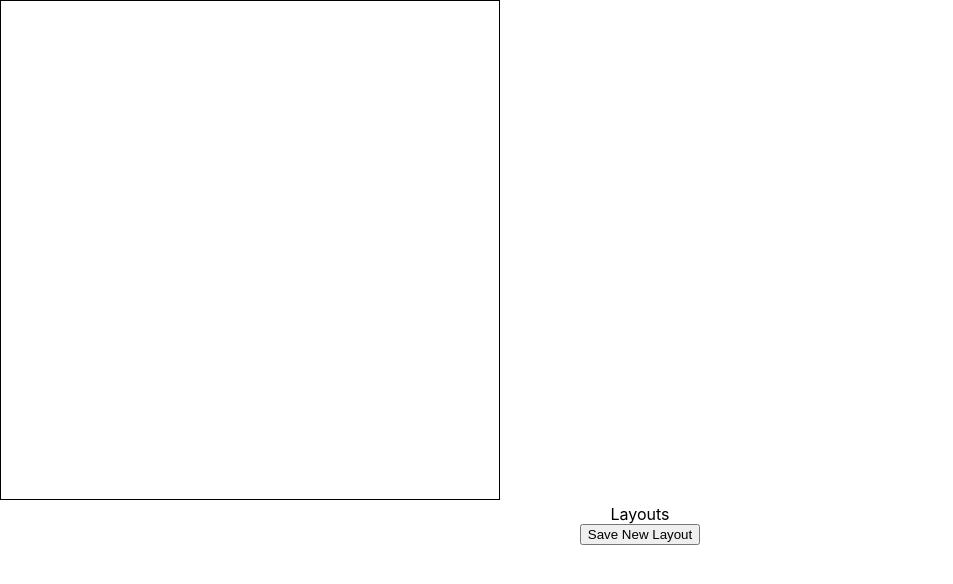
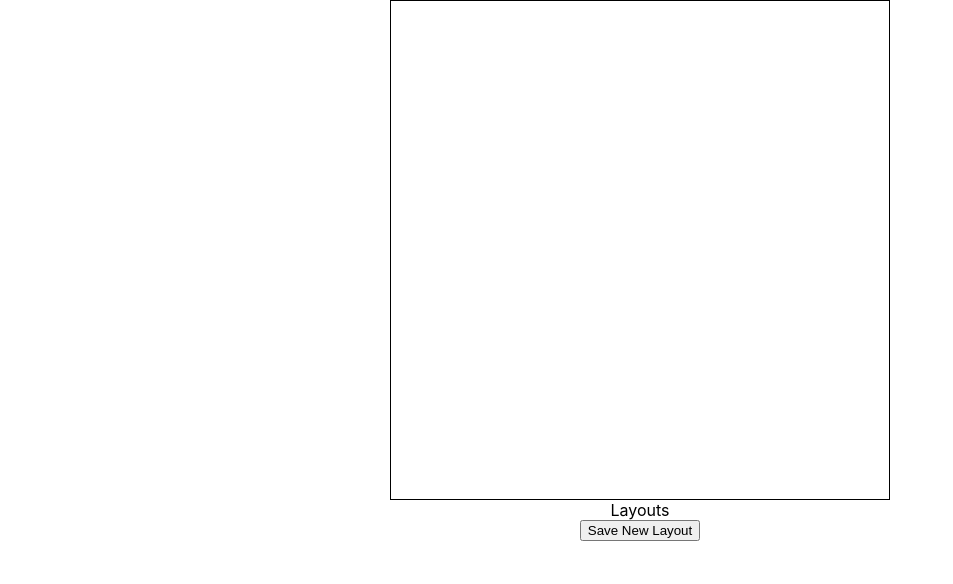
Before and after one commit to hermano360/kahani, a React (Create React App) app: page / in a window 1280 px wide. Shown: the top 584 px of the page, without its empty margins (0-953 px from the left). Built offline with nearby package versions, Linux system fonts and the light colour scheme.

Commit message:
center components

```diff
--- a/src/App.tsx
+++ b/src/App.tsx
@@ -101,7 +101,14 @@ function App() {
   }, [rectangles]);
 
   return (
-    <div style={{ cursor }}>
+    <div
+      style={{
+        cursor,
+        display: "flex",
+        flexDirection: "column",
+        alignItems: "center",
+      }}
+    >
       <Canvas
         height={CANVAS_HEIGHT}
         width={CANVAS_WIDTH}
```
